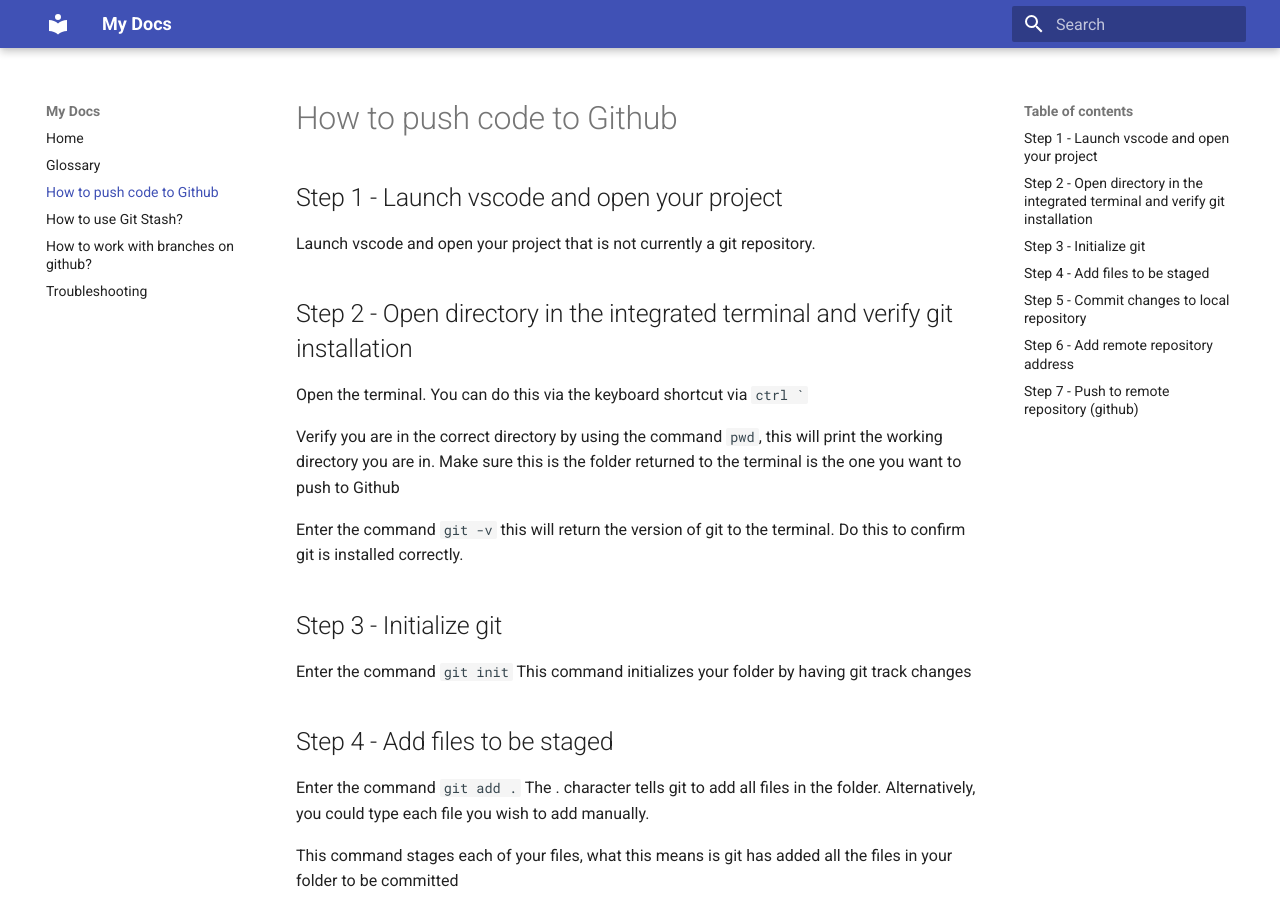
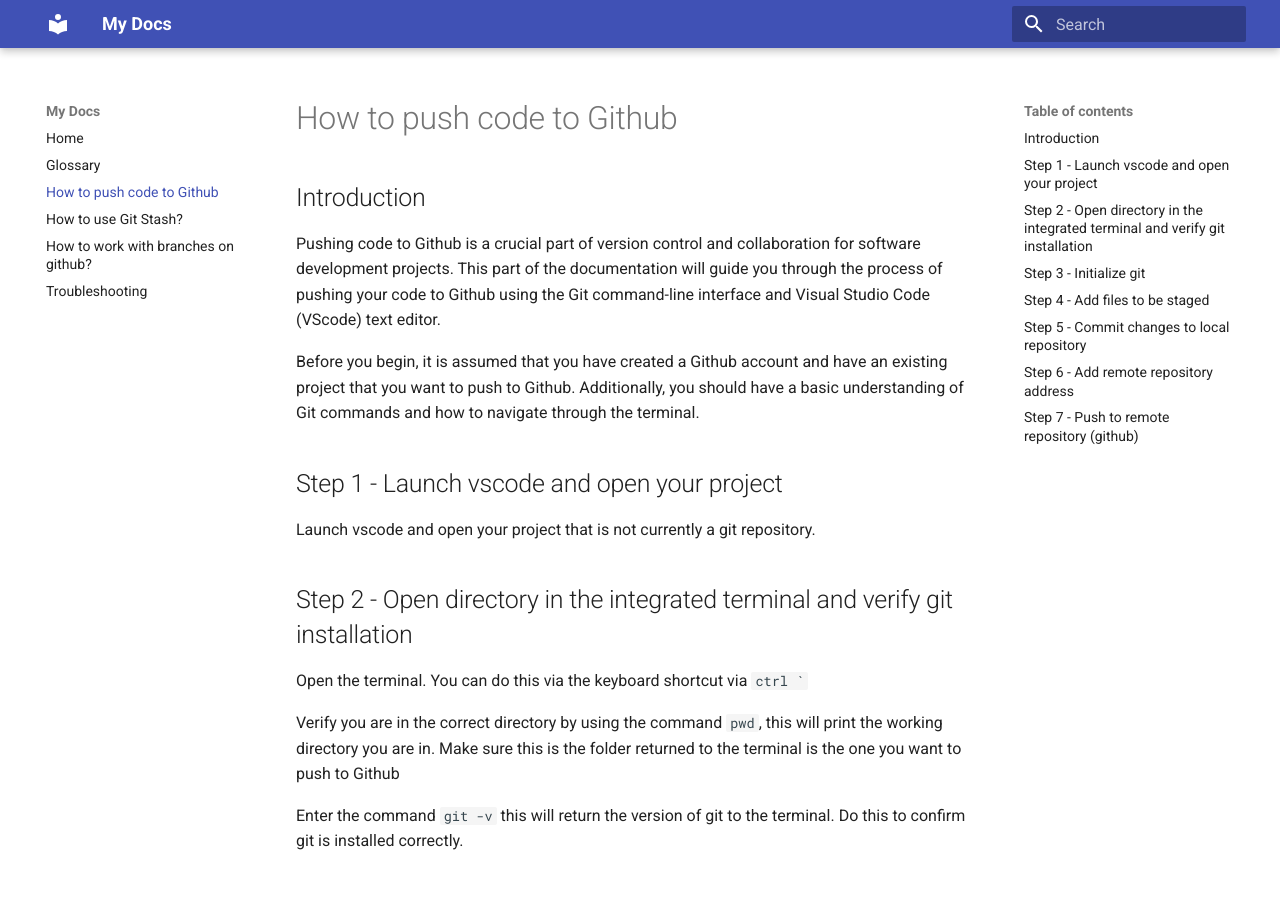
Before and after one commit to royce-c/Comm-Docs, an MkDocs documentation site: the page built from docs/task1.md, in a window 1280 px wide and 900 px high. Built offline with MkDocs 1.6.1 and Material for MkDocs 9.7.7, drawn with Linux system fonts in a browser that asks for light colours.

Commit message:
Introduction added to the task1

```diff
--- a/docs/task1.md
+++ b/docs/task1.md
@@ -1,4 +1,10 @@
 # How to push code to Github
+
+## Introduction
+
+Pushing code to Github is a crucial part of version control and collaboration for software development projects. This part of the documentation will guide you through the process of pushing your code to Github using the Git command-line interface and Visual Studio Code (VScode) text editor.
+
+Before you begin, it is assumed that you have created a Github account and have an existing project that you want to push to Github. Additionally, you should have a basic understanding of Git commands and how to navigate through the terminal.
 
 ## Step 1 - Launch vscode and open your project
 
```
